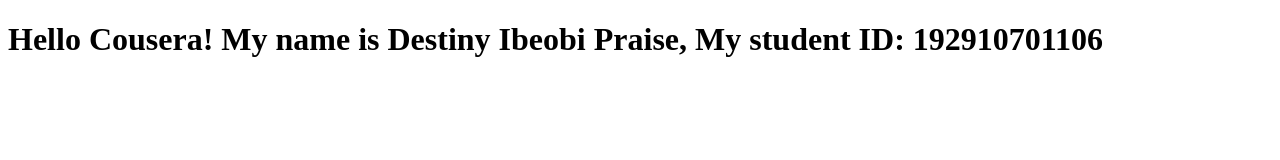
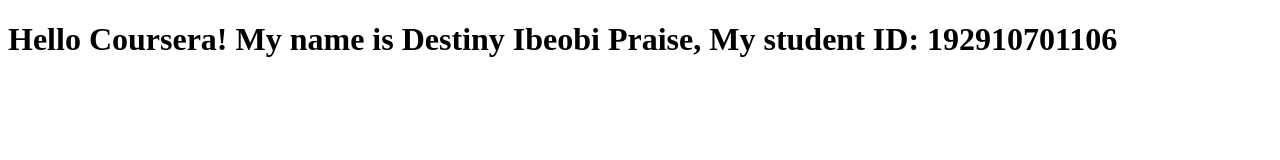
Before and after one commit to DeraIbeobi/Courseratest.1, a plain HTML site: page site/index.html in a window 1280 px wide. Drawn offline with Linux system fonts and the light colour scheme.

Commit message:
Correcting minor error

```diff
--- a/site/index.html
+++ b/site/index.html
@@ -4,6 +4,6 @@
 	<title>Hello cousera</title>
 </head>
 <body>
-	<h1>Hello Cousera! My name is Destiny Ibeobi Praise, My student ID: 192910701106</h1>
+	<h1>Hello Coursera! My name is Destiny Ibeobi Praise, My student ID: 192910701106</h1>
 </body>
 </html>
```
